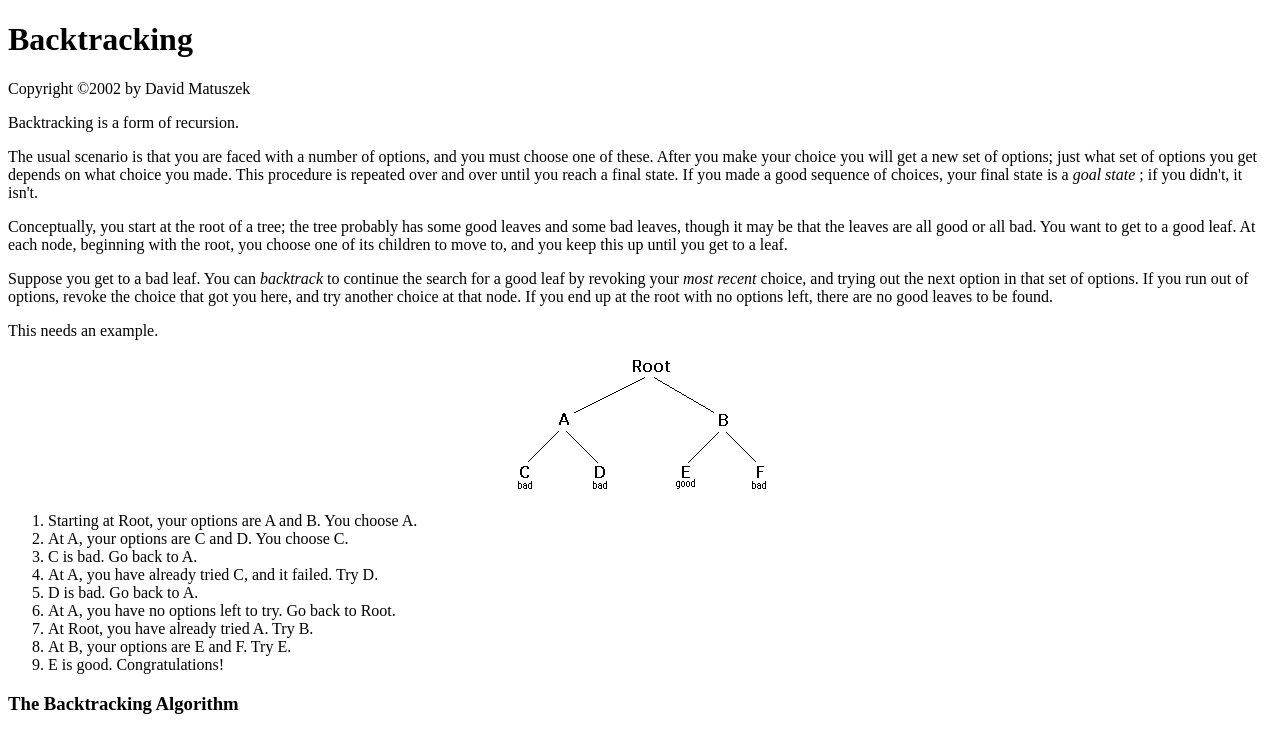
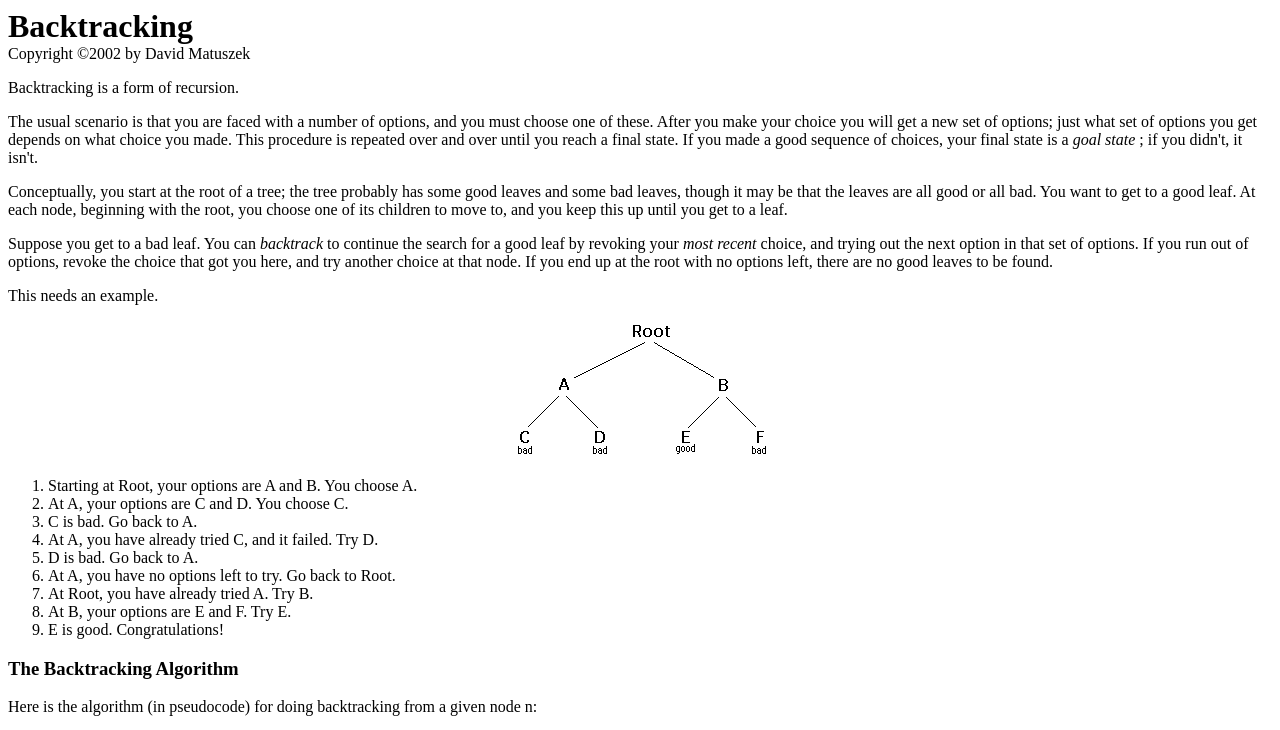
Before and after one commit to ihappysoni/Project1, a plain HTML site: page index.html in a window 1280 px wide. Shown: the top 730 px of the page. Drawn offline with Linux system fonts and the light colour scheme.

Commit message:
Update index.html

```diff
--- a/index.html
+++ b/index.html
@@ -9,7 +9,7 @@
 </head>
 
 <body>
-  <h1>Backtracking</h1>
+   <font size="+3"><b>Backtracking</b></font><br>
   Copyright ©2002 by David Matuszek
   <p>Backtracking is a form of recursion.</p>
   <p>The usual scenario is that you are faced with a number of options, and you must choose one of these. After you make
```
